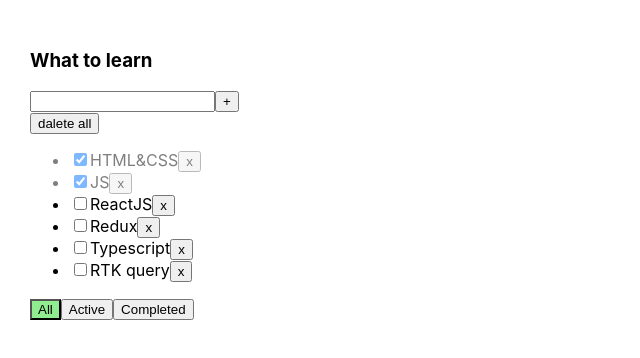
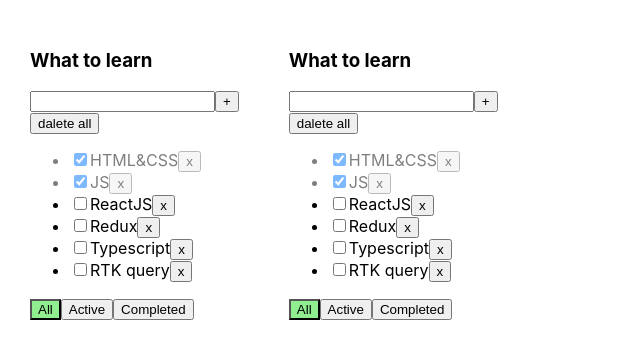
Before and after one commit to VitalkaMihal/todoReact, a React (Vite) app: page / in a window 1280 px wide. Shown: the top 358 px of the page, without its empty margins (0-640 px from the left). Built offline with nearby package versions, Linux system fonts and the light colour scheme.

Commit message:
feat(todo): add todolists array

```diff
--- a/src/App.tsx
+++ b/src/App.tsx
@@ -4,14 +4,26 @@ import {useState} from "react";
 import {v1} from "uuid";
 
 export type Task = {
-    id: string
-    title: string
-    isDone: boolean
+    id: string;
+    title: string;
+    isDone: boolean;
 }
 
 export type FilterValues = 'all' | 'active' | 'completed'
 
+export type TodoList = {
+    id: string;
+    title: string;
+    filter: FilterValues;
+}
+
 export const App = () => {
+
+    const [todolists, setTodolists] = useState<TodoList[]>([
+        {id: v1(), title: "What to learn", filter: "all"},
+        {id: v1(), title: "What to buy", filter: "all"}
+    ])
+
     const [tasks, setTasks] = useState<Task[]>([
         {id: v1(), title: 'HTML&CSS', isDone: true},
         {id: v1(), title: 'JS', isDone: true},
@@ -55,6 +67,8 @@ export const App = () => {
 
     return (
         <div className="app">
+            {todolists.map(todolist => {
+                return (
                     <TodolistItem
                         title="What to learn"
                         tasks={filteredTasks}
@@ -65,6 +79,9 @@ export const App = () => {
                         changeTaskStatus={changeTaskStatus}
                         filter={filter}
                     />
+                )
+            })}
+
         </div>
     )
 }
--- a/src/components/TodolistItem/TodolistItem.tsx
+++ b/src/components/TodolistItem/TodolistItem.tsx
@@ -10,7 +10,7 @@ type TodolistPropsType = {
     createTask: (title: string) => void;
     deleteAll: () => void;
     changeTaskStatus: (taskId: string, isDone: boolean) => void;
-    filter: string;
+    filter: FilterValues;
 }
 
 
```
Lines whose indentation alone changed are shown as unchanged.
